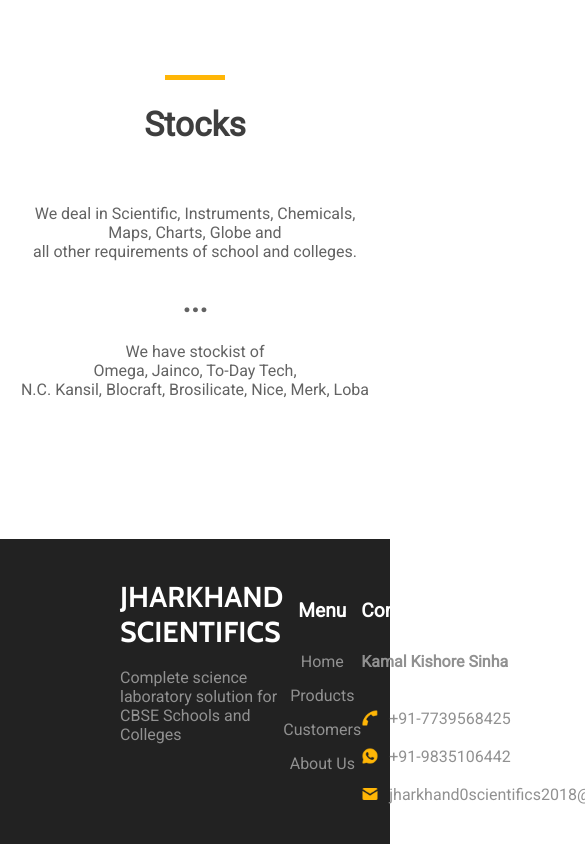
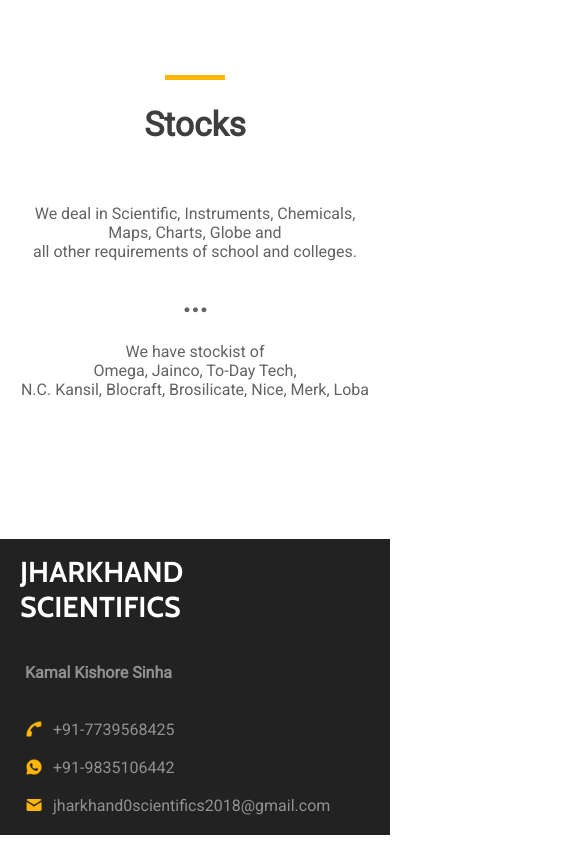
Before and after one commit to sawarni99/jharkhand-scientifics, a React (Create React App) app: page / in a window 390 px wide. Shown: the part 2335-3179 px from the top of the page, 585 px wide, since content can reach past the window. Built offline with nearby package versions, Linux system fonts and the light colour scheme.

Commit message:
Made footer mobile responsive.

```diff
--- a/src/components/footer/Footer.css
+++ b/src/components/footer/Footer.css
@@ -52,3 +52,30 @@
 .footer-contact img {
   margin-right: 10px;
 }
+
+/*Mobile View*/
+@media (max-width: 600px) {
+  .footer {
+    padding-top: 15px;
+    padding-bottom: 0;
+    padding-left: 0;
+    padding-right: 0;
+    flex-direction: column;
+  }
+  .footer-heading {
+    display: none;
+  }
+  .footer-center {
+    display: none;
+  }
+  .footer-contact {
+    display: flex;
+  }
+  .footer-tag {
+    display: none;
+  }
+  .footer-right {
+    padding-left: 25px;
+    padding-bottom: 20px;
+  }
+}
```
